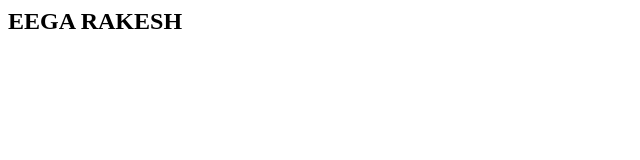
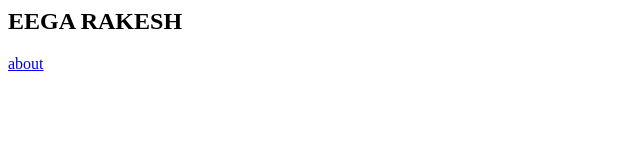
Before and after one commit to eegaR/eegarakesh.github.io, a plain HTML site: page index.html in a window 1280 px wide. Shown: the full height of the page, 0-640 px from the left. Drawn offline with Linux system fonts and the light colour scheme.

Commit message:
updated index

```diff
--- a/index.html
+++ b/index.html
@@ -3,4 +3,6 @@
 <body>
 	<h2> EEGA RAKESH </h2>
 </body>
+
+<a href="src/about.html" > about </a>
 </html>
```
